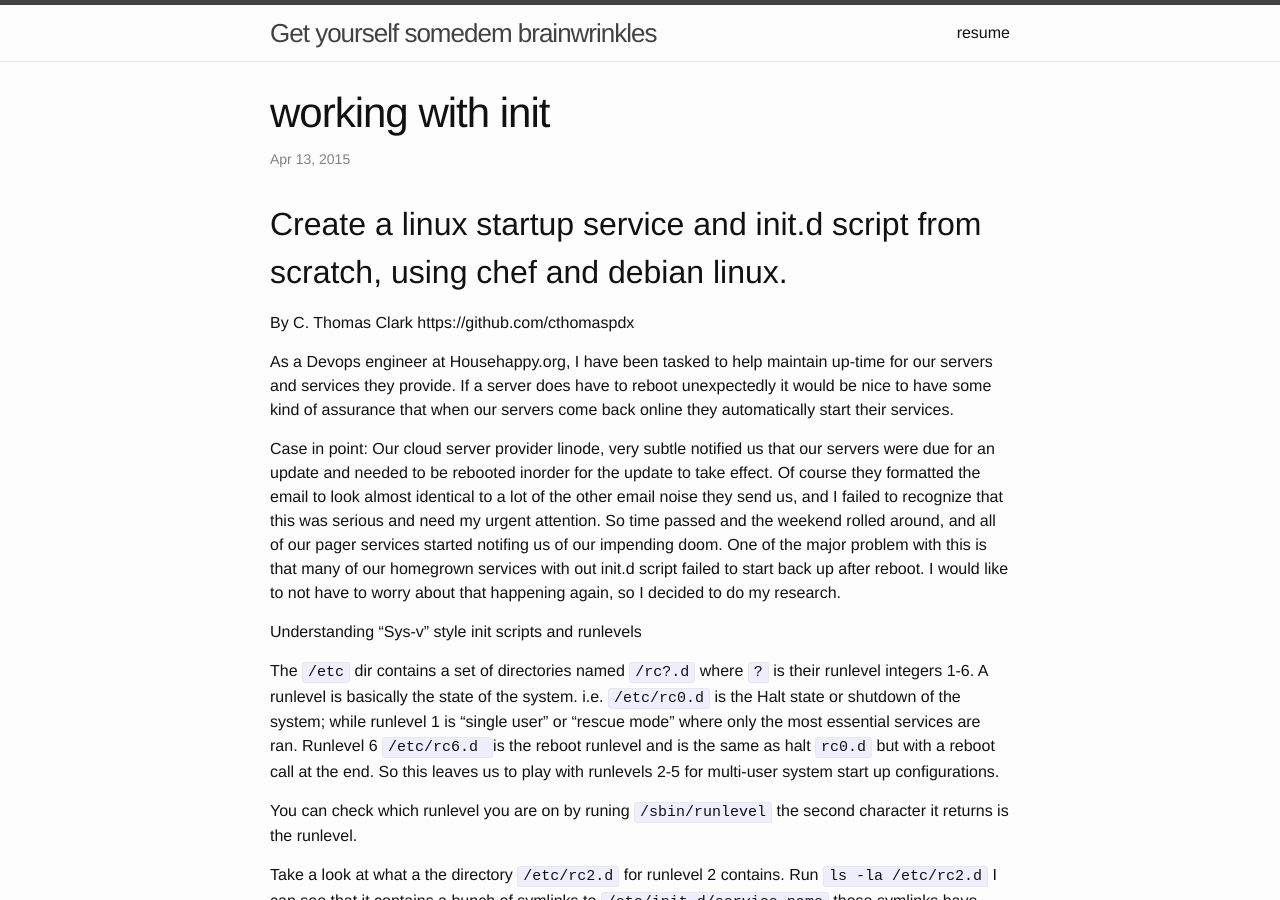
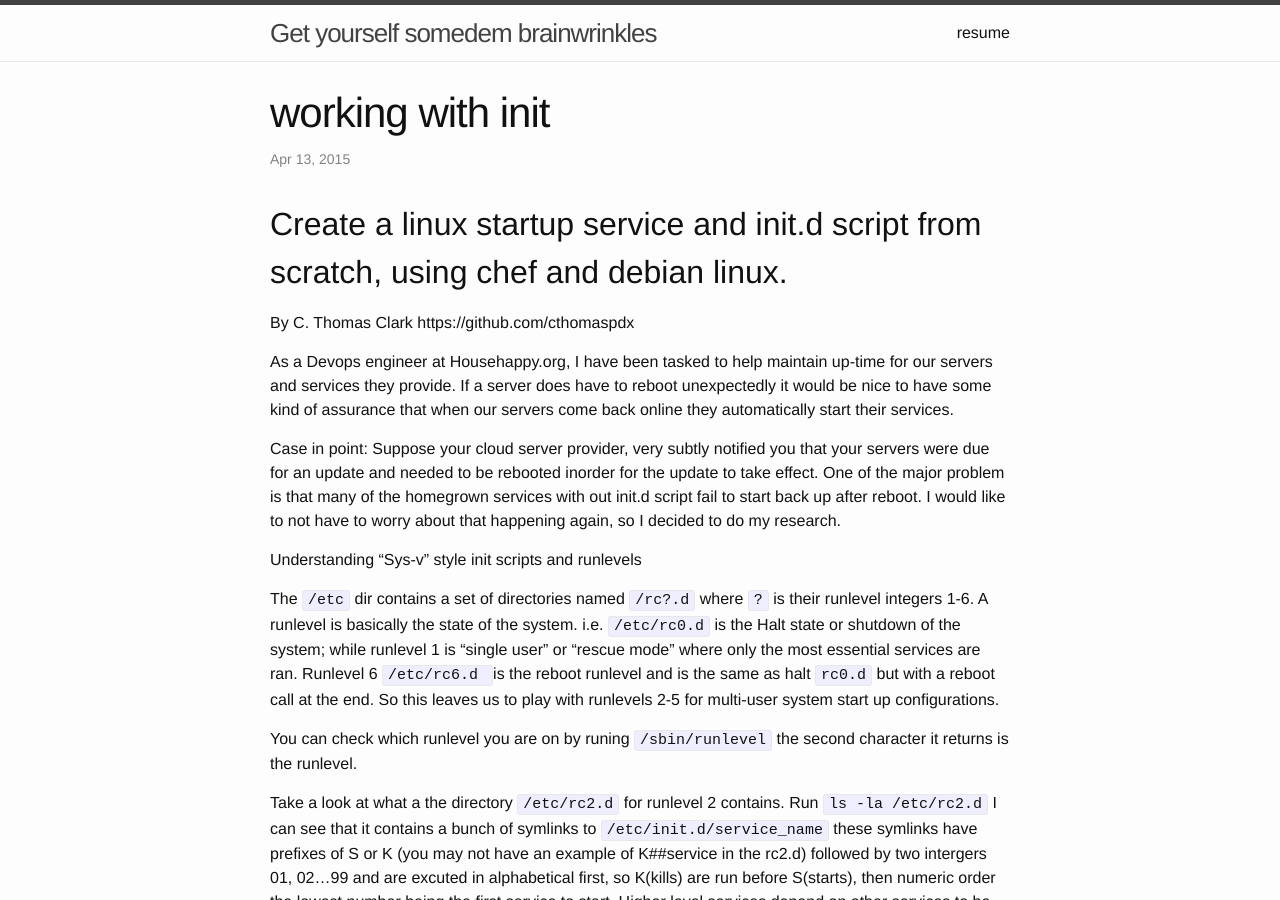
Before and after one commit to cthomaspdx/cthomaspdx.github.io, a Jekyll site: the page built from _posts/2015-04-13-working-with-init.md, in a window 1280 px wide and 900 px high. Built offline with Jekyll 4.4.1, drawn with Linux system fonts in a browser that asks for light colours.

Commit message:
small fix

```diff
--- a/_posts/2015-04-13-working-with-init.md
+++ b/_posts/2015-04-13-working-with-init.md
@@ -12,7 +12,7 @@ By C. Thomas Clark https://github.com/cthomaspdx
 
 As a Devops engineer at Househappy.org, I have been tasked to help maintain up-time for our servers and services they provide. If a server does have to reboot unexpectedly it would be nice to have some kind of assurance that when our servers come back online they automatically start their services.
 
-Case in point: Our cloud server provider linode, very subtle notified us that our servers were due for an update and needed to be rebooted inorder for the update to take effect. Of course they formatted the email to look almost identical to a lot of the other email noise they send us, and I failed to recognize that this was serious and need my urgent attention. So time passed and the weekend rolled around, and all of our pager services started notifing us of our impending doom. One of the major problem with this is that many of our homegrown services with out init.d script failed to start back up after reboot. I would like to not have to worry about that happening again, so I decided to do my research.
+Case in point: Suppose your cloud server provider, very subtly notified you that your servers were due for an update and needed to be rebooted inorder for the update to take effect. One of the major problem is that many of the homegrown services with out init.d script fail to start back up after reboot. I would like to not have to worry about that happening again, so I decided to do my research.
 
 Understanding "Sys-v" style init scripts and runlevels
 
```
